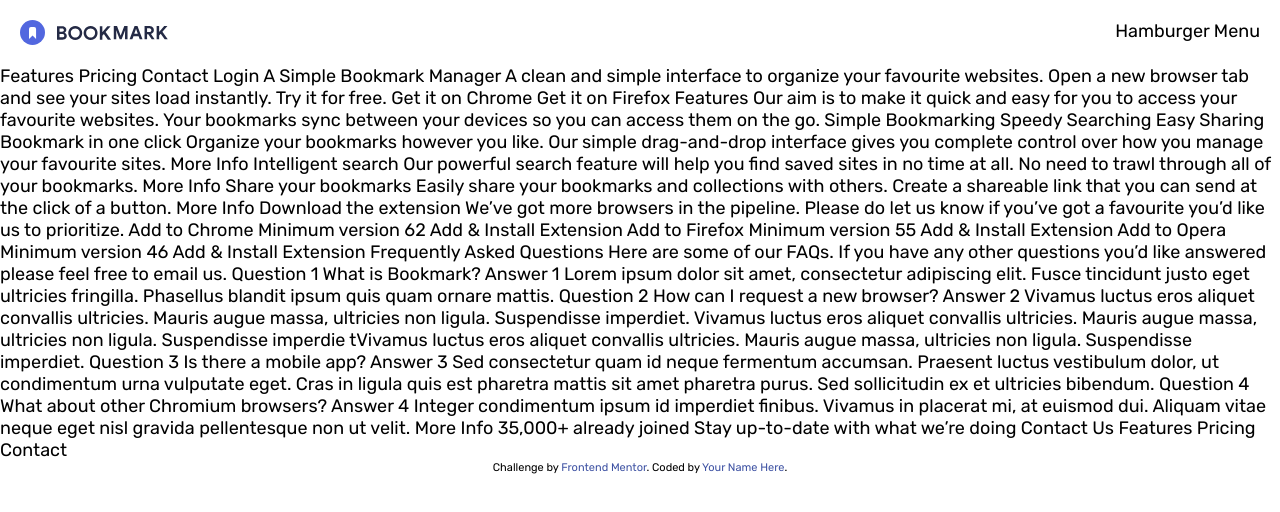
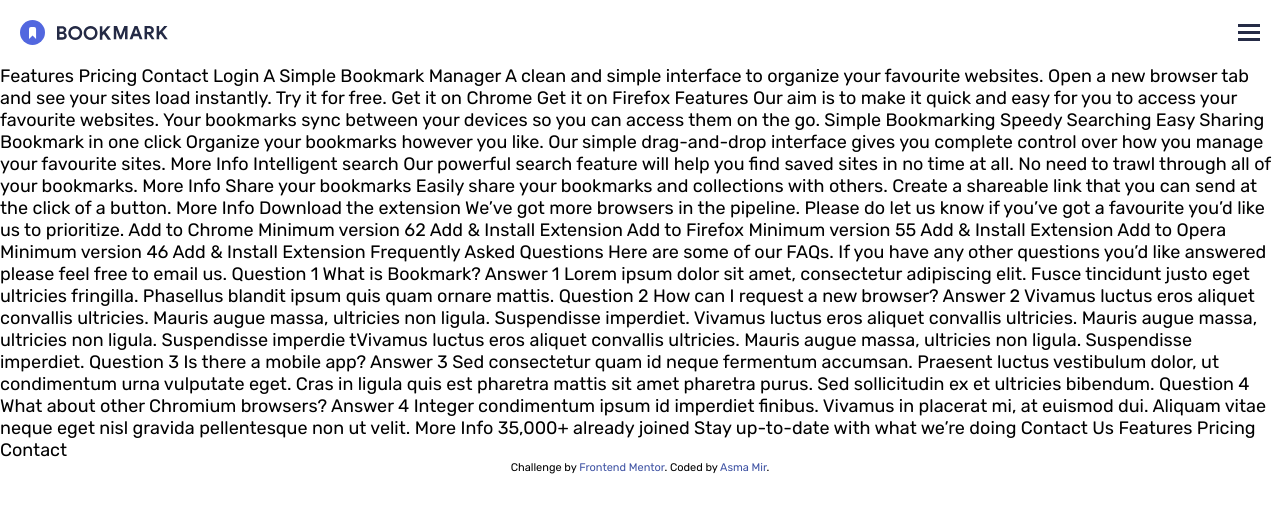
Before and after one commit to Matin297/bookmark-landing, a Next.js app: page / in a window 1280 px wide. Shown: the top 512 px of the page. Built offline with nearby package versions, Linux system fonts and the light colour scheme.

Commit message:
Implements the  layout/header/nvg-menu/footer

```diff
--- /dev/null
+++ b/components/footer/footer.js
@@ -0,0 +1,12 @@
+function Footer() {
+    return (
+        <footer>
+            <p className="attribution">
+                Challenge by <a href="https://www.frontendmentor.io?ref=challenge" target="_blank">Frontend Mentor</a>.
+                Coded by <a href="#">Asma Mir</a>.
+            </p>
+        </footer>
+    );
+};
+
+export default Footer;
--- /dev/null
+++ b/components/header/burger-menu.js
@@ -0,0 +1,46 @@
+import styled from 'styled-components';
+
+const StyledMenu = styled.div`
+    cursor: pointer;
+
+    > span {
+        background-color: ${({ theme, isMenuOpen }) => isMenuOpen ? theme.colors.white : theme.colors.veryDarkBlue};
+        height: 3px;
+        width: 1.35rem;
+        display: block;
+        opacity: 1;
+        transition: all ${({ theme }) => theme.animations.transitionTime}ms ease-in-out;
+        transform-origin: 1px 1px;
+
+        &:not(:last-of-type) {
+            margin-bottom: 4px;
+        }
+    }
+
+    ${({ isMenuOpen }) => isMenuOpen && `
+        > span:first-child {
+            transform: rotate(45deg);
+        }
+
+        > span:nth-child(2) {
+            opacity: 0;
+        }
+
+        > span:last-of-type {
+            transform: rotate(-45deg);
+        }
+    `}
+`
+
+
+function BurgerMenu({ isMenuOpen, setIsMenuOpen }) {
+    return (
+        <StyledMenu isMenuOpen={isMenuOpen} onClick={() => setIsMenuOpen(state => !state)}>
+            <span></span>
+            <span></span>
+            <span></span>
+        </StyledMenu>
+    );
+};
+
+export default BurgerMenu;
--- a/components/header/header.js
+++ b/components/header/header.js
@@ -1,21 +1,45 @@
+import styled from 'styled-components';
+// COMPONENTS
 import Link from 'next/link';
-import styled from 'styled-components';
+import BurgerMenu from './burger-menu';
 
 const StyledHeader = styled.header`
+    transition: all ${({ theme }) => theme.animations.transitionTime}ms ease-in-out;
+    background-color: ${({ theme, isMenuOpen }) => isMenuOpen ? theme.colors.veryDarkBlue : theme.colors.white};
+    opacity: ${({ isMenuOpen }) => isMenuOpen ? 0.95 : 1};
+    position: fixed;
+    top: 0;
+    left: 0;
+    right: 0;
+    z-index: 1;
     display: flex;
     justify-content: space-between;
     padding: 1.25rem;
+    align-items: center;
+
+    ${({ isMenuOpen, theme }) => isMenuOpen && `
+        &:after {
+            content: '';
+            position: absolute;
+            left: 20px;
+            right: 20px;
+            top: 100%;
+            background-color: ${theme.colors.grayishBlue};
+            height: 0.5px
+        }
+    `}
 `;
 
 const LOGO_SVG = "/images/logo-bookmark.svg";
+const LOGO_SVG_OPEN = "/images/logo-bookmark-white.svg";
 
-function Header() {
+function Header({ isMenuOpen, setIsMenuOpen }) {
     return (
-        <StyledHeader>
+        <StyledHeader isMenuOpen={isMenuOpen}>
             <Link href="/">
-                <img src={LOGO_SVG} alt="logo" />
+                <img src={isMenuOpen ? LOGO_SVG_OPEN : LOGO_SVG} alt="logo" />
             </Link>
-            <p> Hamburger Menu </p>
+            <BurgerMenu isMenuOpen={isMenuOpen} setIsMenuOpen={setIsMenuOpen} />
         </StyledHeader>
     );
 };
--- /dev/null
+++ b/components/layout/layout.js
@@ -0,0 +1,29 @@
+import { useState } from 'react';
+import styled from 'styled-components';
+// COMPONENTS
+import Header from '../header/header';
+import Footer from '../footer/footer';
+import NvgMenu from '../nvg-menu/nvg-menu';
+
+const StyledMain = styled.main`
+    margin-top: 4.0625rem;
+    position: relative
+`;
+
+function Layout({ children }) {
+
+    const [isMenuOpen, setIsMenuOpen] = useState(false);
+
+    return (
+        <>
+            <Header setIsMenuOpen={setIsMenuOpen} isMenuOpen={isMenuOpen} />
+            <StyledMain>
+                <NvgMenu isMenuOpen={isMenuOpen} />
+                {children}
+            </StyledMain>
+            <Footer />
+        </>
+    );
+};
+
+export default Layout;
--- /dev/null
+++ b/components/nvg-menu/nvg-menu.js
@@ -0,0 +1,51 @@
+import styled from 'styled-components';
+
+const StyledNvgMenu = styled.div`
+    padding: 0 1.25rem;
+    position: fixed;
+    top: 65px;
+    bottom: 0;
+    left: 0;
+    right: 0;
+    transition: opacity ${({ theme }) => theme.animations.transitionTime}ms ease-in-out;
+    background-color: ${({ theme }) => theme.colors.veryDarkBlue};
+    opacity: ${({ theme, isMenuOpen }) => isMenuOpen ? 0.95 : 0};
+    color: ${({ theme }) => theme.colors.white};
+    text-align: center;
+
+    & li {
+        border-bottom: 0.5px solid ${({ theme }) => theme.colors.grayishBlue};
+        padding: 0.625rem;
+        cursor: pointer;
+    }
+
+    & button {
+        margin-top: 0.75rem;
+        border: 2px solid ${({ theme }) => theme.colors.white};
+        background-color: transparent;
+        color: ${({ theme }) => theme.colors.white};
+        border-radius: 4px;
+        width: 100%;
+        padding: 0.5rem;
+        transition: all ${({ theme }) => theme.animations.transitionTime}ms ease-in-out;
+        &:hover {
+            background-color: ${({ theme }) => theme.colors.white};
+            color: ${({ theme }) => theme.colors.veryDarkBlue};
+        }
+    }
+`;
+
+function NvgMenu({ isMenuOpen }) {
+    return (
+        <StyledNvgMenu isMenuOpen={isMenuOpen}>
+            <ul>
+                <li>Features</li>
+                <li>Pricing</li>
+                <li>Contact</li>
+            </ul>
+            <button>Login</button>
+        </StyledNvgMenu>
+    );
+};
+
+export default NvgMenu;
--- a/pages/_app.js
+++ b/pages/_app.js
@@ -1,5 +1,8 @@
+import { createGlobalStyle, ThemeProvider } from 'styled-components'
+// COMPONENTS
 import Head from 'next/head';
-import { createGlobalStyle, ThemeProvider } from 'styled-components'
+import Layout from '../components/layout/layout';
+
 
 const GlobalStyle = createGlobalStyle`
 
@@ -19,6 +22,7 @@ const GlobalStyle = createGlobalStyle`
     margin: 0;
     font-family: 'Rubik', sans-serif;
     font-size: 1.125rem;
+    font-weight: 400;
   }
 
   a {
@@ -37,6 +41,16 @@ const GlobalStyle = createGlobalStyle`
   p {
     margin: 0;
   }
+
+  ul {
+    list-style-type: none;
+    margin: 0;
+    padding: 0;
+  }
+
+  button {
+    cursor: pointer;
+  }
 `;
 
 const theme = {
@@ -44,8 +58,19 @@ const theme = {
     primary: 'hsl(231, 69%, 60%)',
     secondry: 'hsl(0, 94%, 66%)',
     grayishBlue: 'hsl(229, 8%, 60%)',
-    veryDarkBlue: 'hsl(229, 31%, 21%)'
+    veryDarkBlue: 'hsl(229, 31%, 21%)',
+    white: '#FFF'
   },
+  animations: {
+    transitionTime: 200
+  },
+  bp: {
+    xs: '375px',
+    sm: '480px',
+    md: '768px',
+    lg: '1024px',
+    xl: '1440px'
+  }
 };
 
 function MyApp({ Component, pageProps }) {
@@ -58,7 +83,9 @@ function MyApp({ Component, pageProps }) {
       </Head>
       <GlobalStyle />
       <ThemeProvider theme={theme}>
-        <Component {...pageProps} />
+        <Layout>
+          <Component {...pageProps} />
+        </Layout>
       </ThemeProvider>
     </>
   )
--- a/pages/index.js
+++ b/pages/index.js
@@ -1,11 +1,10 @@
+import { useState } from 'react';
+// COMPONENTS
 import Header from '../components/header/header';
 
 export default function Home() {
   return (
     <div>
-
-      <Header />
-
       Features
       Pricing
       Contact
@@ -113,13 +112,6 @@ export default function Home() {
       Features
       Pricing
       Contact
-
-      <footer>
-        <p className="attribution">
-          Challenge by <a href="https://www.frontendmentor.io?ref=challenge" target="_blank">Frontend Mentor</a>.
-          Coded by <a href="#">Your Name Here</a>.
-        </p>
-      </footer>
     </div>
   )
 }
```
Also changed, not shown: public/images/logo-bookmark-white.svg (added).
